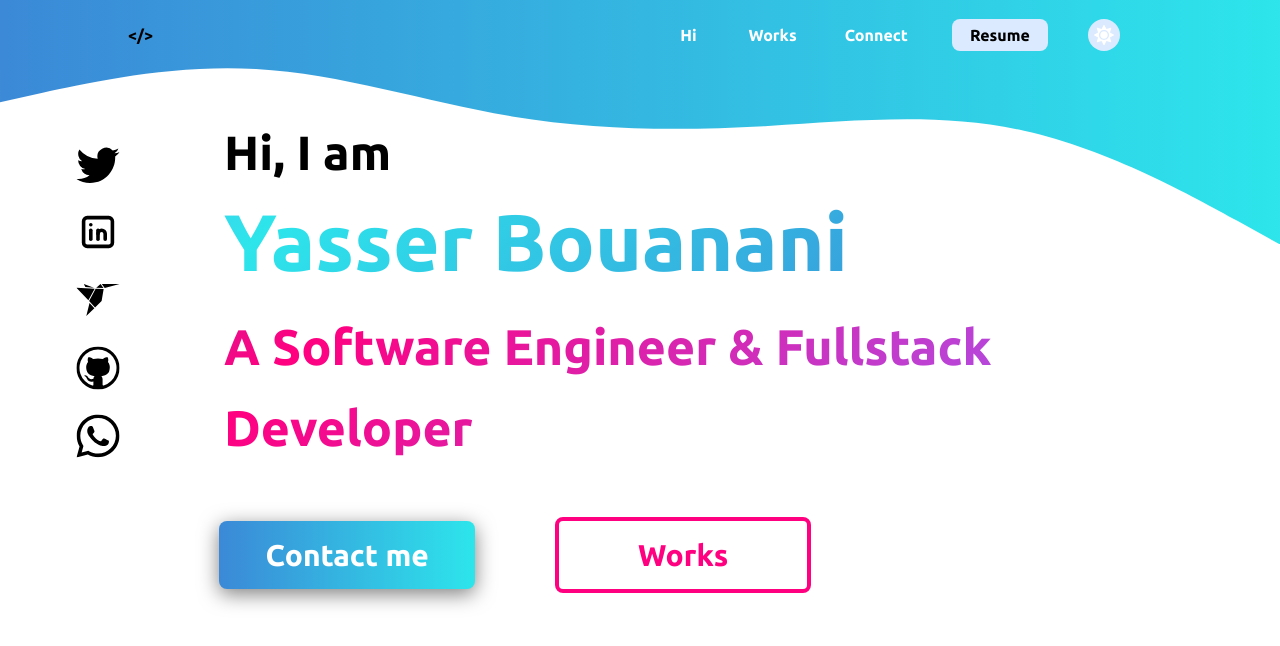
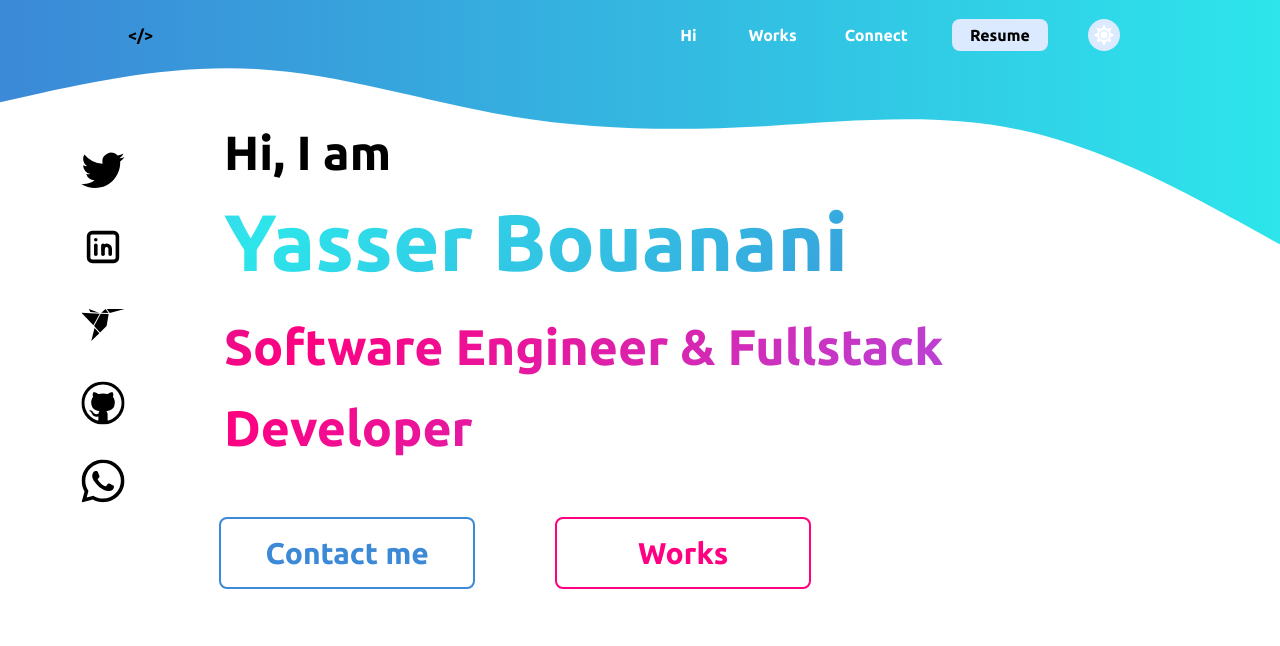
Before and after one commit to bouanani-yasser/my-portfolio, a Next.js app: page / in a window 1280 px wide. Shown: the top 646 px of the page. Built offline with nearby package versions, Linux system fonts and the light colour scheme.

Commit message:
type : updating dark mode

```diff
--- a/components/Hi.tsx
+++ b/components/Hi.tsx
@@ -71,20 +71,20 @@ const Hi: FC = () => {
                      className=" bg-2 title-gradient"
                      style={{ fontSize: 'clamp(20px, 8vw, 50px)' }}
                   >
-                     A Software Engineer & Fullstack Developer
+                     Software Engineer & Fullstack Developer
                   </motion.div>
                </div>
             </div>
             <div className="mx-[5%] font-bold text-3xl">
                <motion.button
                   variants={actionsItem}
-                  className="text-white rounded-lg m-10 w-64 p-4 bg-gradient-to-r from-[#3b89d7] to-[#2de5eb]  drop-shadow-[0_5px_10px_rgba(0,0,0,0.5)] "
+                  className="text-[#3b89d7] rounded-lg m-10 w-64 p-4 border-solid border-2  border-[#3b89d7] "
                >
                   Contact me
                </motion.button>
                <motion.button
                   variants={actionsItem}
-                  className="text-[#ff0080] rounded-lg m-10 w-64 p-4 border-solid border-4 border-[#ff0080]"
+                  className="text-[#ff0080] rounded-lg m-10 w-64 p-4 border-solid border-2 border-[#ff0080]"
                >
                   Works
                </motion.button>
--- a/components/UI/Spinner.tsx
+++ b/components/UI/Spinner.tsx
@@ -4,7 +4,7 @@ export function Spinner() {
    return (
       <AnimatePresence>
          <motion.div
-            className="flex justify-center items-center h-[100vh] dark:bg-[#0F172A] "
+            className="flex justify-center items-center h-[100vh] dark:bg-slate-900"
             initial={{ opacity: 0 }}
             animate={{ opacity: 1 }}
             exit={{ opacity: 0 }}
--- a/pages/_app.tsx
+++ b/pages/_app.tsx
@@ -16,13 +16,9 @@ function MyApp({ Component, pageProps }: AppProps) {
    }, []);
    return (
       <AppWrapper>
-         {loading ? (
-            <Spinner />
-         ) : (
-            <ThemeProvider enableSystem={true} attribute="class">
-               <Component {...pageProps} />
-            </ThemeProvider>
-         )}
+         <ThemeProvider enableSystem={true} attribute="class">
+            {loading ? <Spinner /> : <Component {...pageProps} />}{' '}
+         </ThemeProvider>
       </AppWrapper>
    );
 }
--- a/styles/globals.scss
+++ b/styles/globals.scss
@@ -30,7 +30,7 @@
    width: 3rem;
    height: 3rem;
    margin: auto;
-   margin: 10px;
+   margin: 15px;
    cursor: pointer;
    transition: ease-in-out 0.5s;
    transform: scale(0.9) rotateZ(0deg);
```
